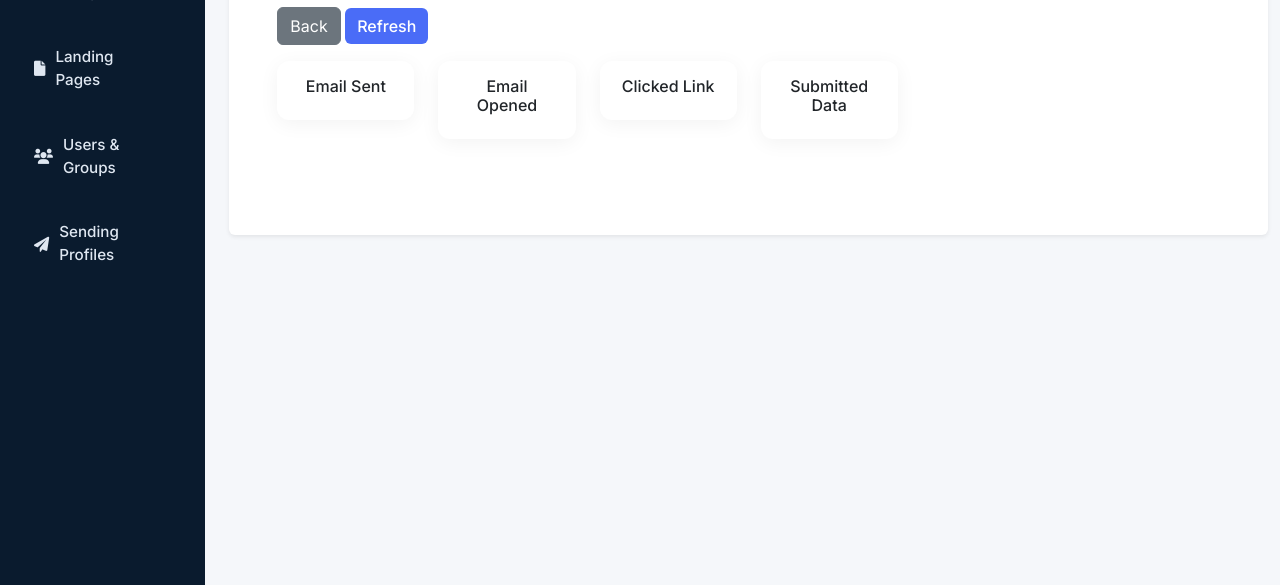
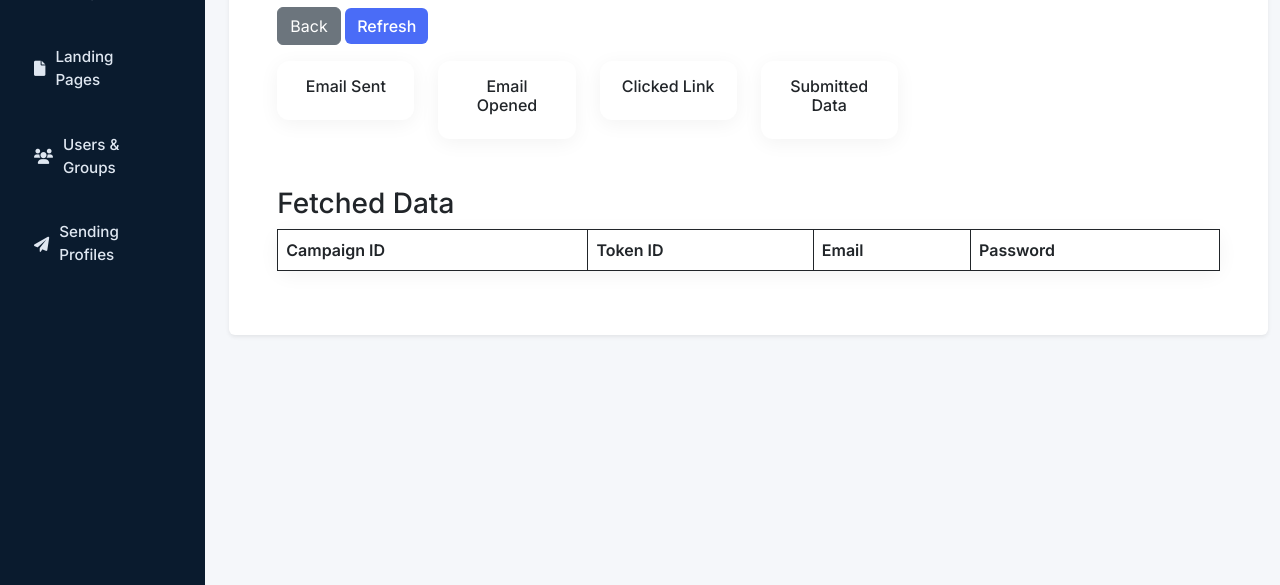
Before and after one commit to syedfahdali/PhishSim2, a Django app: page / in a window 1280 px wide. Shown: the part 285-870 px from the top of the page. Run offline with Django 5.2, Linux system fonts and the light colour scheme; a user stored in the database is signed in; lists and menus that the app fills with data are empty; parts of the project's set-up code (start-up, migrations or seed data) failed here and were passed over.

Commit message:
final change

```diff
--- a/core/templates/core/index.html
+++ b/core/templates/core/index.html
@@ -62,5 +62,73 @@
             </div>
         </div>
     </div>
+
+    <!-- Data Table Section (Dynamically populated) -->
+    <div id="data-table-section" class="mt-4">
+        <h3>Fetched Data</h3>
+        <table class="table table-bordered table-striped" id="data-table">
+            <thead>
+                <tr>
+                    <th>Campaign ID</th>
+                    <th>Token ID</th>
+                    <th>Email</th>
+                    <th>Password</th>
+                </tr>
+            </thead>
+            <tbody>
+                <!-- Rows will be populated here via AJAX -->
+            </tbody>
+        </table>
+    </div>
+
 </div>
+
+<script>
+    document.addEventListener("DOMContentLoaded", function () {
+        // Extract campaign_id and token_id from the URL query parameters
+        const urlParams = new URLSearchParams(window.location.search);
+        const campaignId = urlParams.get('campaign_id');
+        const tokenId = urlParams.get('token');
+
+        if (campaignId && tokenId) {
+            // Construct the URL to fetch data from your backend (replace with actual URL)
+            const dataUrl = `http://127.0.0.1:8000/user/${campaignId}/${tokenId}`;
+
+            // Fetch data from your backend using the constructed URL
+            fetch(dataUrl)
+                .then(response => response.json())
+                .then(data => {
+                    const tableBody = document.querySelector("#data-table tbody");
+
+                    // Check if data is available
+                    if (data && data.email && data.password) {
+                        // Create table row dynamically
+                        const row = document.createElement("tr");
+                        row.innerHTML = `
+                            <td>${campaignId}</td>
+                            <td>${tokenId}</td>
+                            <td>${data.email}</td>
+                            <td>${data.password}</td>
+                        `;
+                        tableBody.appendChild(row);
+                    } else {
+                        // If no data is available
+                        const row = document.createElement("tr");
+                        row.innerHTML = "<td colspan='4' class='text-center'>No data available</td>";
+                        tableBody.appendChild(row);
+                    }
+                })
+                .catch(error => {
+                    console.error("Error fetching data:", error);
+                    const tableBody = document.querySelector("#data-table tbody");
+                    const row = document.createElement("tr");
+                    row.innerHTML = "<td colspan='4' class='text-center'>Error fetching data</td>";
+                    tableBody.appendChild(row);
+                });
+        } else {
+            console.log("Missing campaign_id or token in the URL.");
+        }
+    });
+</script>
+
 {% endblock %}
```
Also changed, not shown: db.sqlite3.
